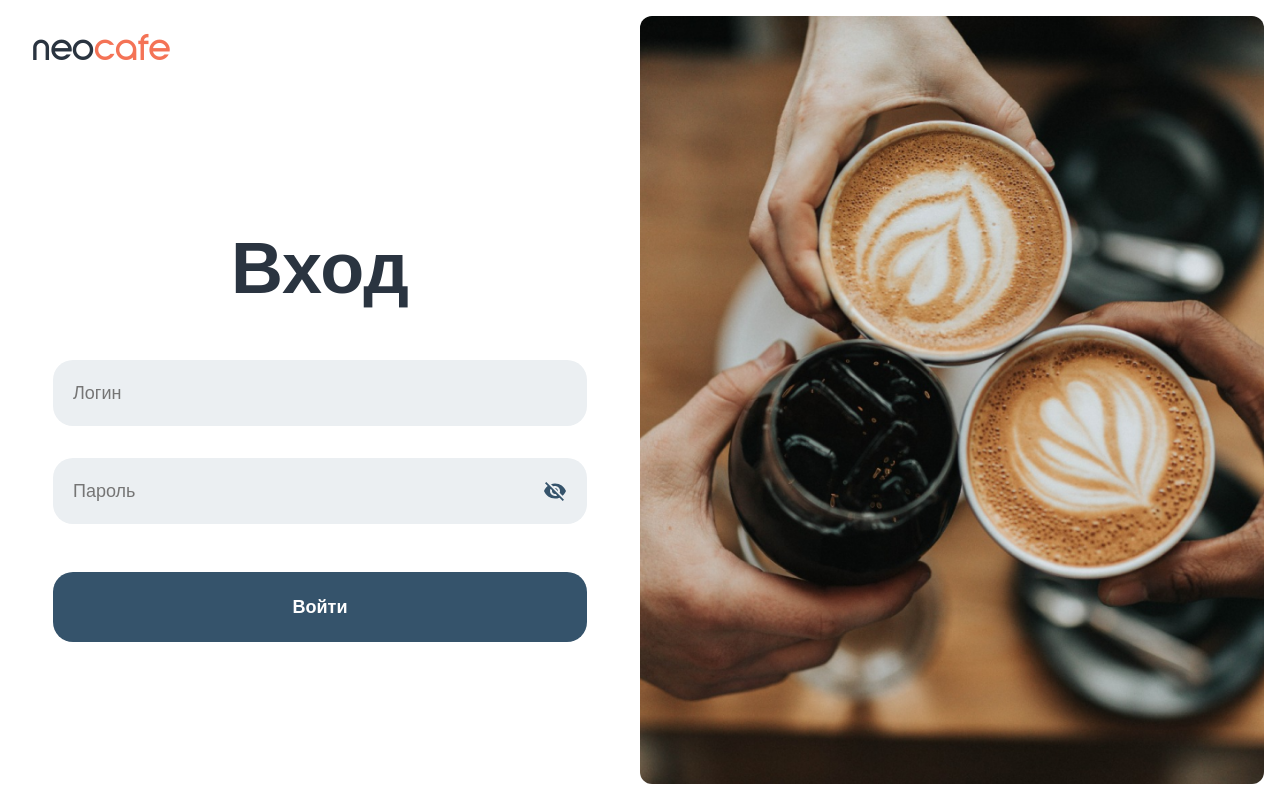
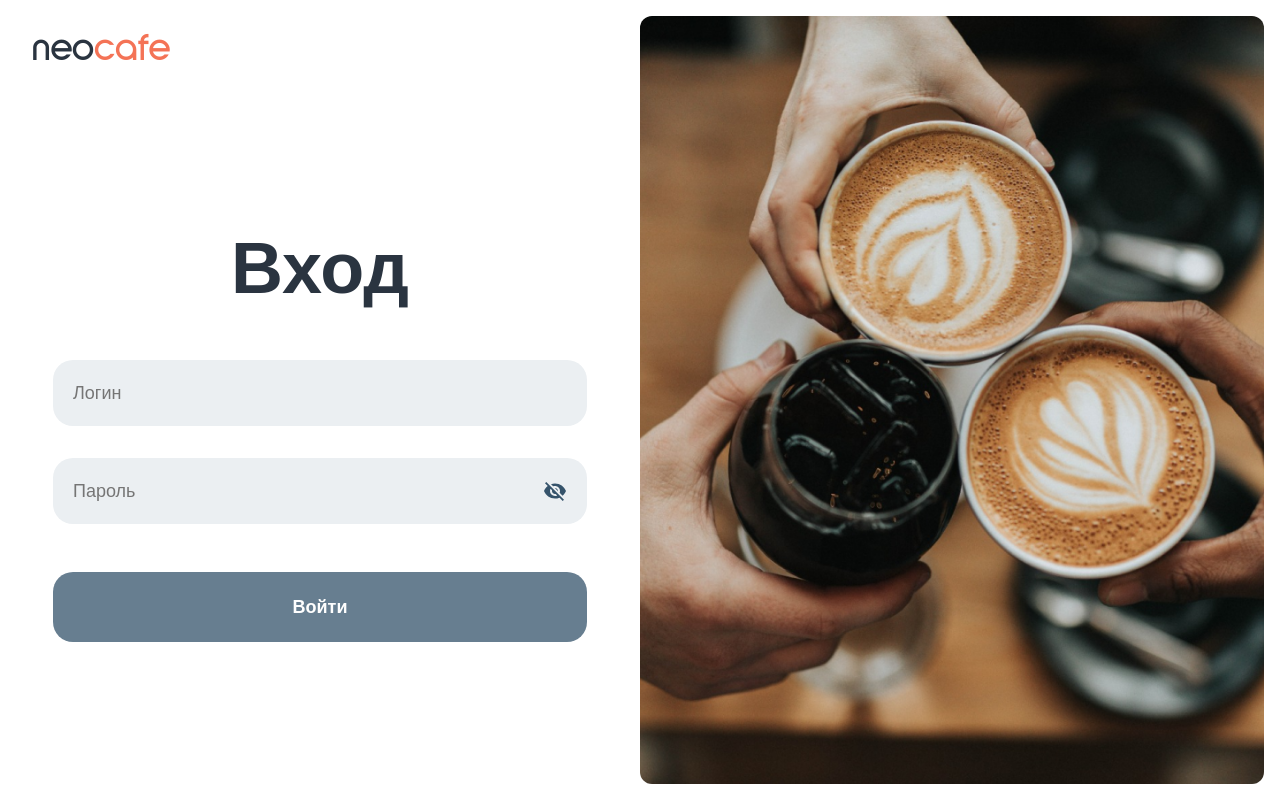
Before and after one commit to ElamanZ/neocafe_admin, a React (Vite) app: page /login in a window 1280 px wide. Built offline with nearby package versions, Linux system fonts and the light colour scheme.

Commit message:
T4-41 fix button in loginPage

```diff
--- a/src/pages/LoginPage/LoginPage.jsx
+++ b/src/pages/LoginPage/LoginPage.jsx
@@ -32,6 +32,8 @@ function LoginPage(props) {
     const clickLogBtn = () => {
         return console.log(loginData)
     }
+
+
     return (
         <>
             <div className={styles.loginBlock}>
@@ -58,7 +60,7 @@ function LoginPage(props) {
                                         onClick={togglePasswordVisibility}
                                     />
                                 </div>
-                                <button onClick={clickLogBtn} className={styles.btn_login}>Войти</button>
+                                <button onClick={clickLogBtn} disabled={adminValue==='' || passwordValue===''} className={styles.btn_login}>Войти</button>
                             </form>
                         </div>
                     </div>
```
